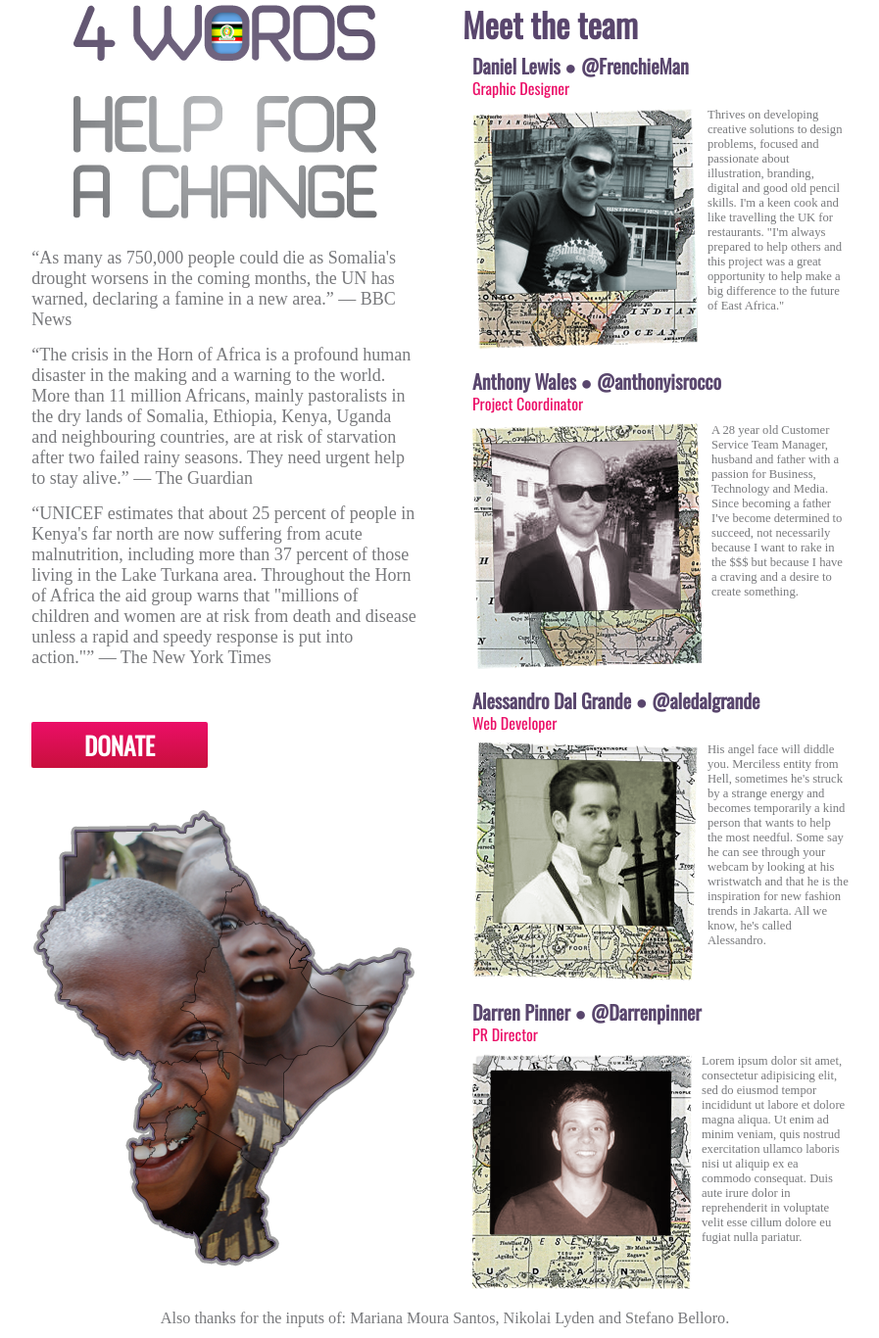
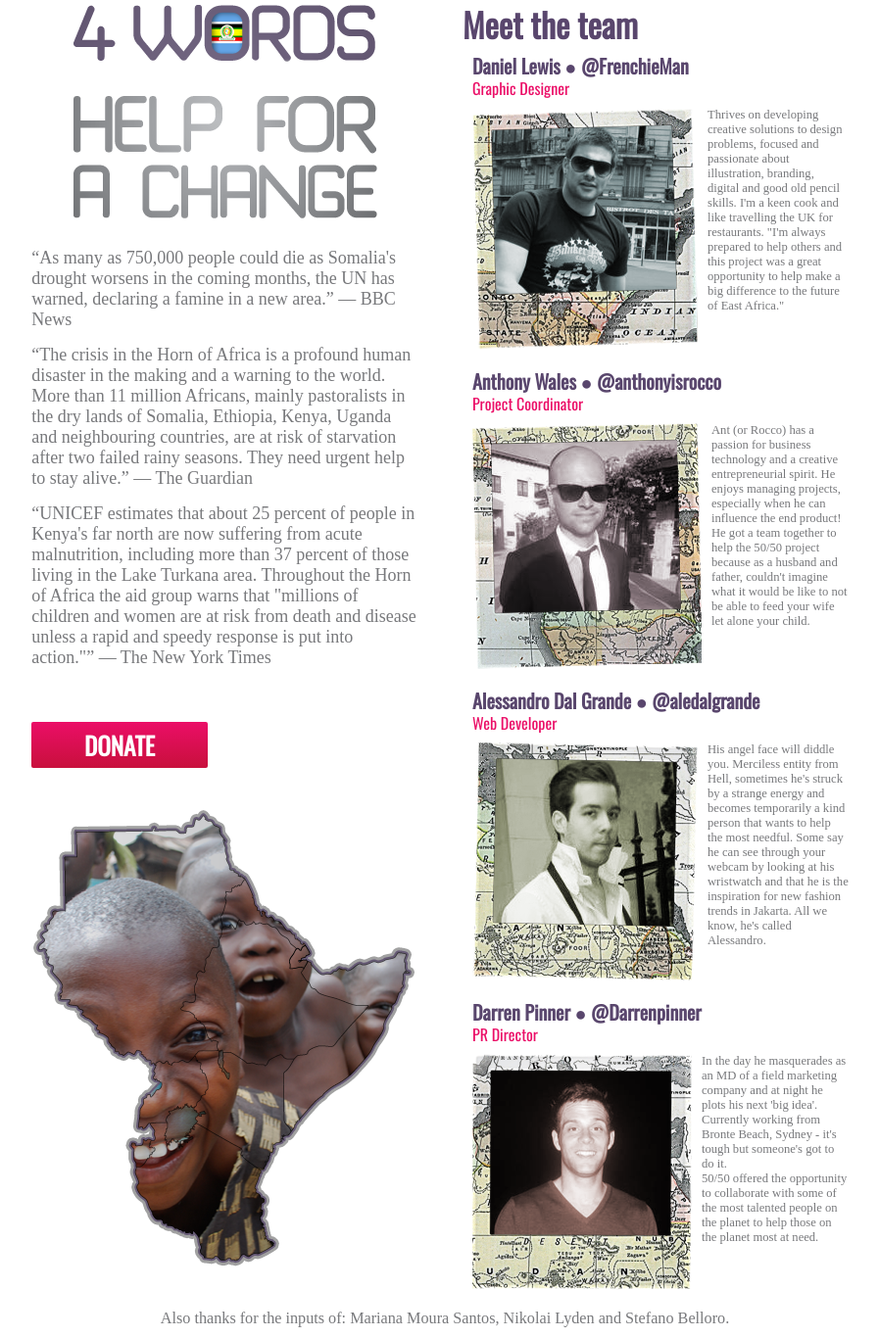
Before and after one commit to aledalgrande/4words, a Rails app: page /about in a window 1280 px wide. Shown: the part 80-1446 px from the top of the page at 98% size, without its empty margins (186-1083 px from the left). Run offline with Rails 7, Linux system fonts and the light colour scheme; style sheets or scripts are compiled from the project's sources; some libraries are stand-ins or nearby versions; some web fonts are replaced.

Commit message:
last two copies

```diff
--- a/app/controllers/pages_controller.rb
+++ b/app/controllers/pages_controller.rb
@@ -15,19 +15,19 @@
         :img => 'ant',
         :name => 'Anthony Wales',
         :role => 'Project Coordinator',
-        :desc => "A 28 year old Customer Service Team Manager, husband and father with a passion for Business, Technology and Media. Since becoming a father I've become determined to succeed, not necessarily because I want to rake in the $$$ but because I have a craving and a desire to create something.",
+        :desc => "Ant (or Rocco) has a passion for business technology and a creative entrepreneurial spirit. He enjoys managing projects, especially when he can influence the end product! He got a team together to help the 50/50 project because as a husband and father, couldn't imagine what it would be like to not be able to feed your wife let alone your child.",
         :twitter => 'anthonyisrocco'
       }, {
         :img => 'dan',
         :name => 'Daniel Lewis',
         :role => 'Graphic Designer',
-        :desc => "Thrives on developing creative solutions to design problems, focused and passionate about illustration, branding, digital and good old pencil skills.\nI'm a keen cook and like travelling the UK for restaurants.\n\"I'm always prepared to help others and this project was a great opportunity to help make a big difference to the future of East Africa.\"",
+        :desc => "Thrives on developing creative solutions to design problems, focused and passionate about illustration, branding, digital and good old pencil skills.\nI'm a keen cook and like travelling the UK for restaurants. \"I'm always prepared to help others and this project was a great opportunity to help make a big difference to the future of East Africa.\"",
         :twitter => 'FrenchieMan'
       }, {
         :img => 'daz',
         :name => 'Darren Pinner',
         :role => 'PR Director',
-        :desc => "Lorem ipsum dolor sit amet, consectetur adipisicing elit, sed do eiusmod tempor incididunt ut labore et dolore magna aliqua. Ut enim ad minim veniam, quis nostrud exercitation ullamco laboris nisi ut aliquip ex ea commodo consequat. Duis aute irure dolor in reprehenderit in voluptate velit esse cillum dolore eu fugiat nulla pariatur.",
+        :desc => "In the day he masquerades as an MD of a field marketing company and at night he plots his next 'big idea'. Currently working from Bronte Beach, Sydney - it's tough but someone's got to do it.<br/>50/50 offered the opportunity to collaborate with some of the most talented people on the planet to help those on the planet most at need.",
         :twitter => 'Darrenpinner'
       }].shuffle
   end
--- a/app/views/pages/about.html.erb
+++ b/app/views/pages/about.html.erb
@@ -31,7 +31,7 @@
 			<h4><%= persona[:role] %></h4>
 			<%= image_tag "about/#{persona[:img]}.png" %>
 			<p>
-				<%= persona[:desc] %>
+				<%= raw persona[:desc] %>
 			</p>
 		</div>
 	<% end %>
```
